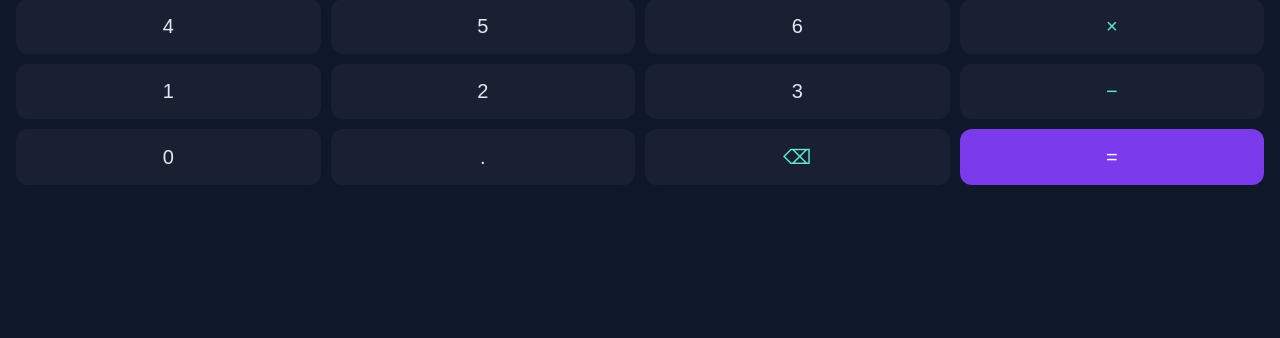
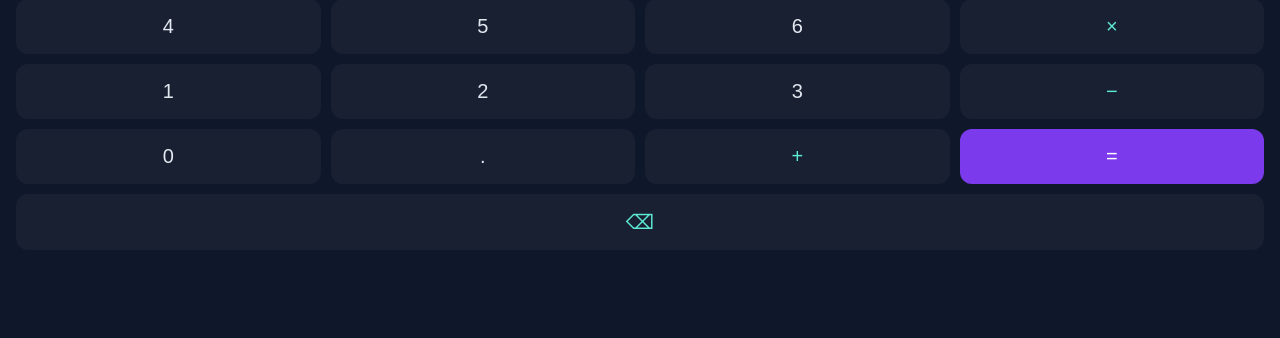
Before and after one commit to yashdotin/pocketcalc, a Flask app: page / in a window 1280 px wide. Shown: the part 307-645 px from the top of the page. Run offline with Flask 3, Linux system fonts and the light colour scheme; some libraries are stand-ins or nearby versions.

Commit message:
Refactor calculator button layout in index.html

```diff
--- a/templates/index.html
+++ b/templates/index.html
@@ -48,6 +48,7 @@ if ("serviceWorker" in navigator) {
     </section>
 
     <section class="kbd-area">
+
   <div class="row">
     <button class="btn op" data-val="(">(</button>
     <button class="btn op" data-val=")">)</button>
@@ -79,10 +80,16 @@ if ("serviceWorker" in navigator) {
   <div class="row">
     <button class="btn num" data-val="0">0</button>
     <button class="btn num" data-val=".">.</button>
-        <button class="btn op" data-val="back">⌫</button>
+    <button class="btn op" data-val="+">+</button>
     <button class="btn op eq" data-val="=">=</button>
   </div>
+
+  <div class="row">
+    <button class="btn op" data-val="back">⌫</button>
+  </div>
+
 </section>
+
 
     <aside id="history" class="history hidden">
       <div class="history-header">
```
Lines whose indentation alone changed are shown as unchanged.
